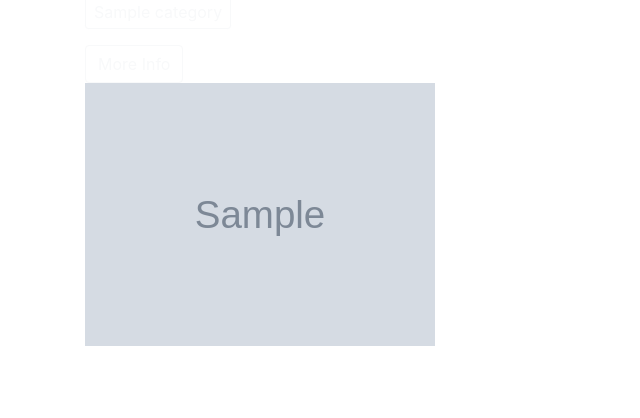
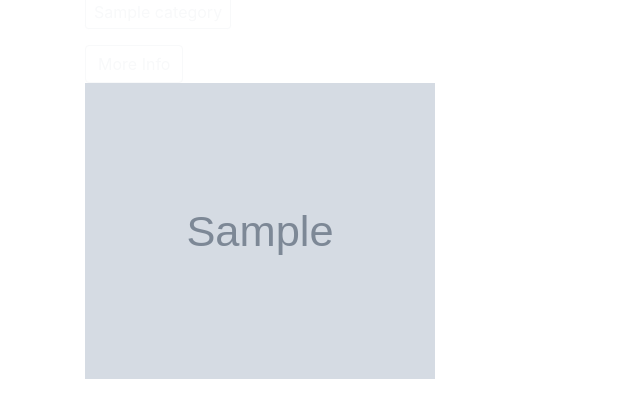
Before and after one commit to mukasine/personal-gallery, a Django app: page / in a window 1280 px wide. Shown: the part 245-663 px from the top of the page, without its empty margins (0-640 px from the left). Run offline with Django 3.2, Linux system fonts and the light colour scheme; tables that the repository leaves empty hold one stand-in row (values such as "Sample post"); grey boxes marked "Sample" are stand-in pictures; some libraries are stand-ins or nearby versions.

Commit message:
change six of photo

```diff
--- a/galleryapp/templates/index.html
+++ b/galleryapp/templates/index.html
@@ -48,7 +48,7 @@
                   </div>
                 </div>
 
-            <img src="{{image.image_url.url}}" alt="" class="img-fluid mb-4 pb-1">
+            <img src="{{image.image_url.url}}" style="height:300px;"alt="" class="img-fluid mb-4 pb-1">
           </a>
       </div>
 
```
